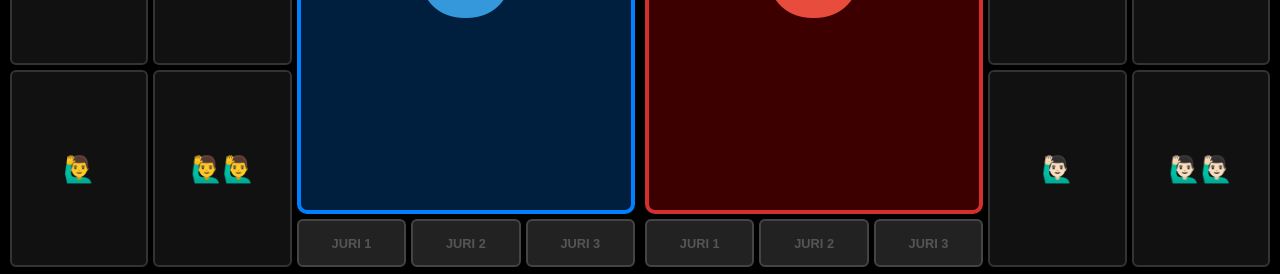
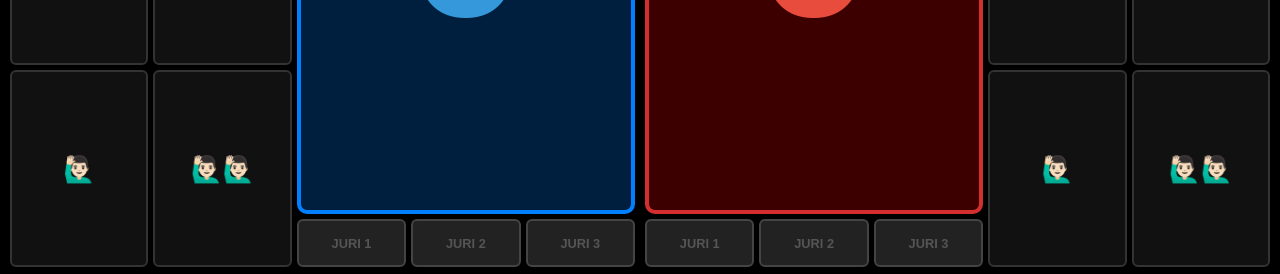
Before and after one commit to aimanaizatysf00/Digital-Scoring-Olahraga, a website: page tv.html in a window 1280 px wide. Shown: the part 523-797 px from the top of the page. Drawn offline with nearby package versions, Linux system fonts and the light colour scheme; no server answers.

Commit message:
Update tv.html

```diff
--- a/tv.html
+++ b/tv.html
@@ -118,8 +118,8 @@
         <div class="p-icon-box" id="blue_A2">👈🏻👈🏻</div>
         <div class="p-icon-box" id="blue_T1">☝🏻</div>
         <div class="p-icon-box" id="blue_T2">✌🏻</div>
-        <div class="p-icon-box" id="blue_P1">🙋‍♂️</div>
-        <div class="p-icon-box" id="blue_P2">🙋‍♂️🙋‍♂️</div>
+        <div class="p-icon-box" id="blue_P1">🙋🏻‍♂️</div>
+        <div class="p-icon-box" id="blue_P2">🙋🏻‍♂️🙋🏻‍♂️</div>
       </div>
       <div class="score-juri-section">
         <div class="score-box blue-score" id="blueScore">0</div>
```
